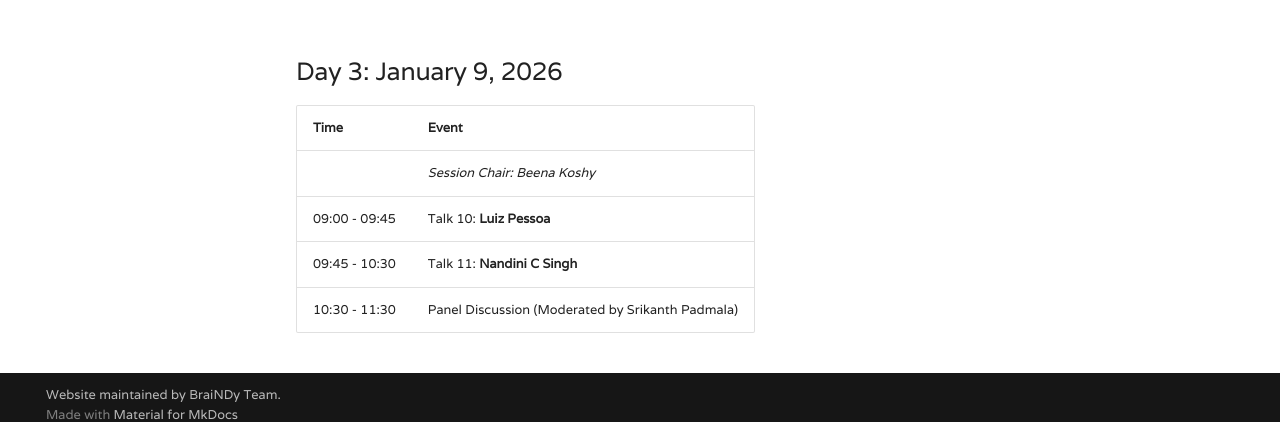
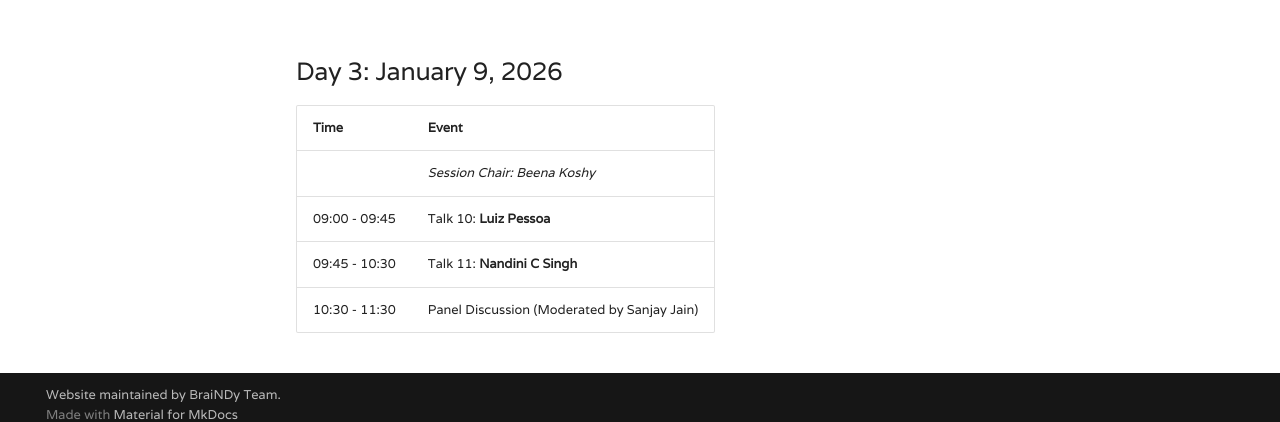
Before and after one commit to BraiNDyMeeting/v2026, an MkDocs documentation site: the page built from docs/schedule.md, in a window 1280 px wide and 900 px high, scrolled down 1178 px. Shown: the part 462-884 px from the top of the window. Built offline with MkDocs 1.6.1 and Material for MkDocs 9.7.7, drawn with Linux system fonts in a browser that asks for light colours; some of the changed text lies outside the part shown.

Commit message:
Some changes to website

```diff
--- a/docs/schedule.md
+++ b/docs/schedule.md
@@ -48,4 +48,4 @@ The meeting starts on the afternoon of January 7, 2026. Therefore, please plan y
 |                | *Session Chair: Beena Koshy*  |
 | 09:00 - 09:45  | Talk 10: **Luiz Pessoa**                    |
 | 09:45 - 10:30  | Talk 11: **Nandini C Singh**                |
-| 10:30 - 11:30  | Panel Discussion (Moderated by Srikanth Padmala) |
+| 10:30 - 11:30  | Panel Discussion (Moderated by Sanjay Jain) |
```
Also changed, not shown: other parts of docs/schedule.md (+1 -1 lines), site/schedule/index.html, site/search/search_index.json.
